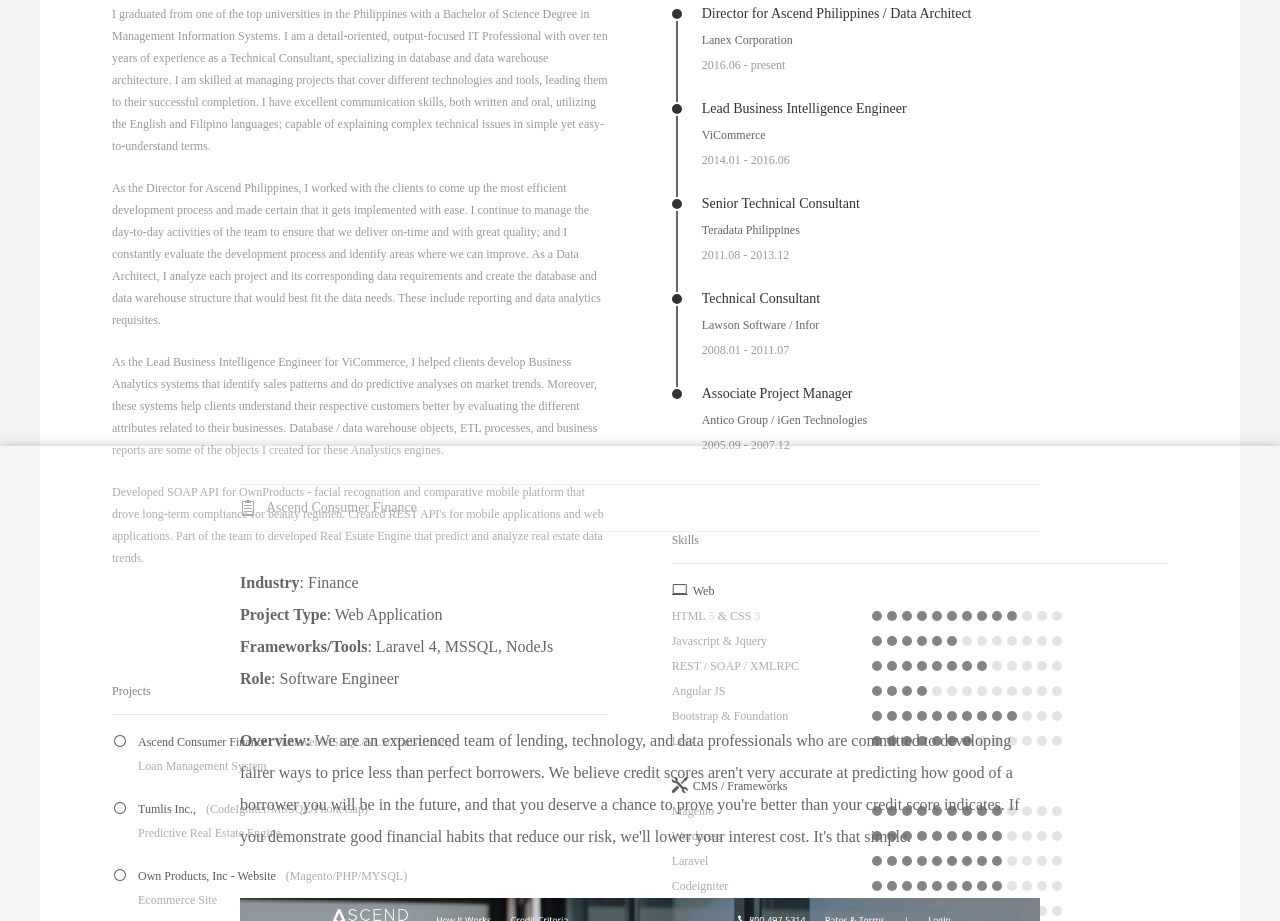
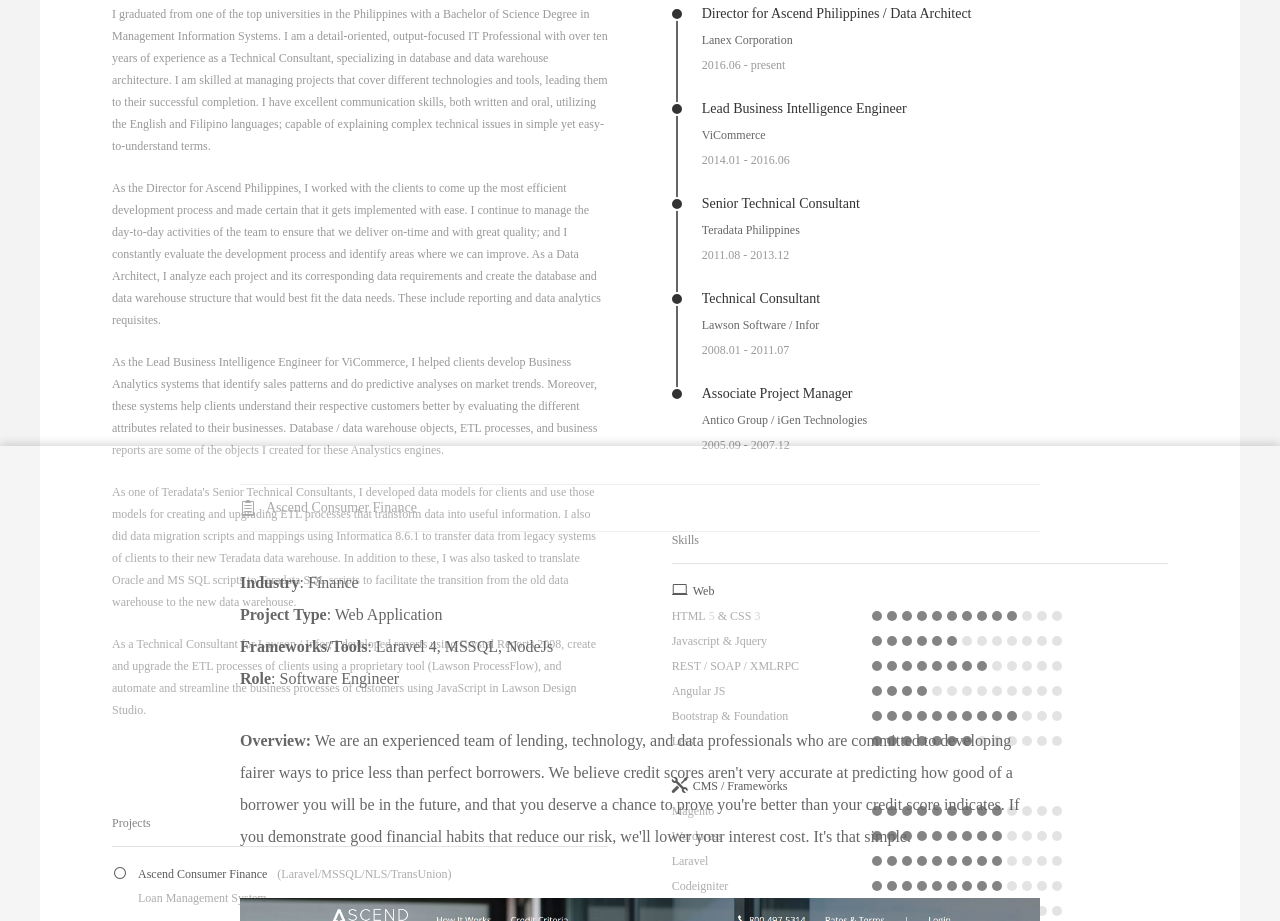
Before and after one commit to uribarcelona/uribarcelona.github.io, a plain HTML site: page index.html in a window 1280 px wide. Shown: the part 354-1275 px from the top of the page. Drawn offline with Linux system fonts and the light colour scheme.

Commit message:
Body Commit 20160711_8

```diff
--- a/index.html
+++ b/index.html
@@ -80,15 +80,16 @@
 							these Analystics engines.
                         </p>
 						<p class="desc s2">
-
-                            Developed SOAP API for OwnProducts - facial recognation and comparative mobile platform that drove long-term compliance for beauty regimen.
-
-                            Created REST API's for mobile applications and web applications. Part of the team to developed Real Estate Engine that predict and analyze real estate data trends.
+                            As one of Teradata's Senior Technical Consultants, I developed data models for clients and use those models for creating and upgrading ETL processes that
+							transform data into useful information. I also did data migration scripts and mappings using Informatica 8.6.1 to transfer data from legacy systems of
+							clients to their new Teradata data warehouse. In addition to these, I was also tasked to translate Oracle and MS SQL scripts to Teradata SQL scripts to
+							facilitate the transition from the old data warehouse to the new data warehouse.
                         </p>
                         <p class="desc s1">
-
+                            As a Technical Consultant for Lawson / Infor, I developed reports using Crystal Reports 2008, create and upgrade the ETL processes of clients using a
+							proprietary tool (Lawson ProcessFlow), and automate and streamline the business processes of customers using JavaScript in Lawson Design Studio.
                         </p>
-                        <p class="desc s5"></p>
+                        <p class="desc s0"></p>
 
 
                         <h5>Projects</h5>
```
